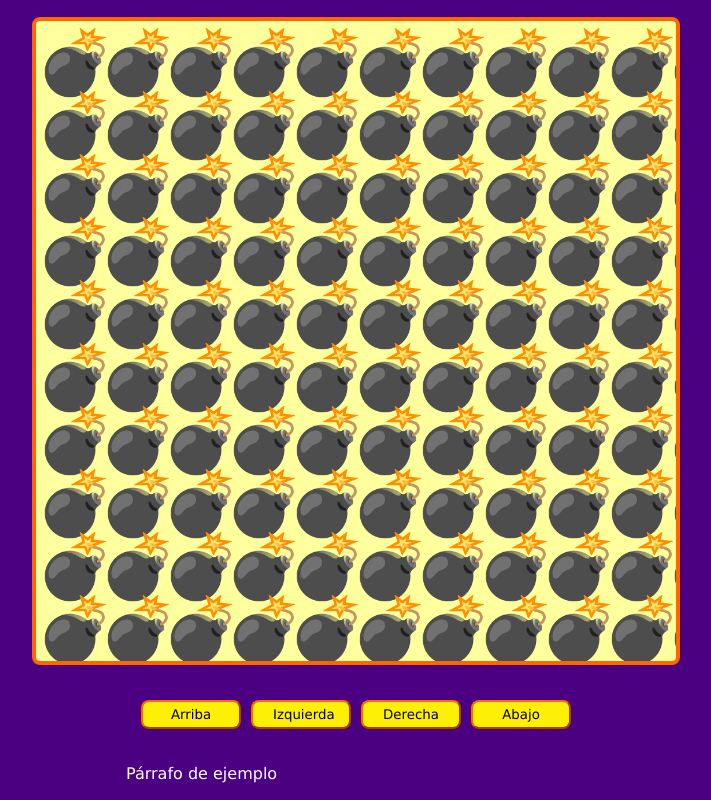
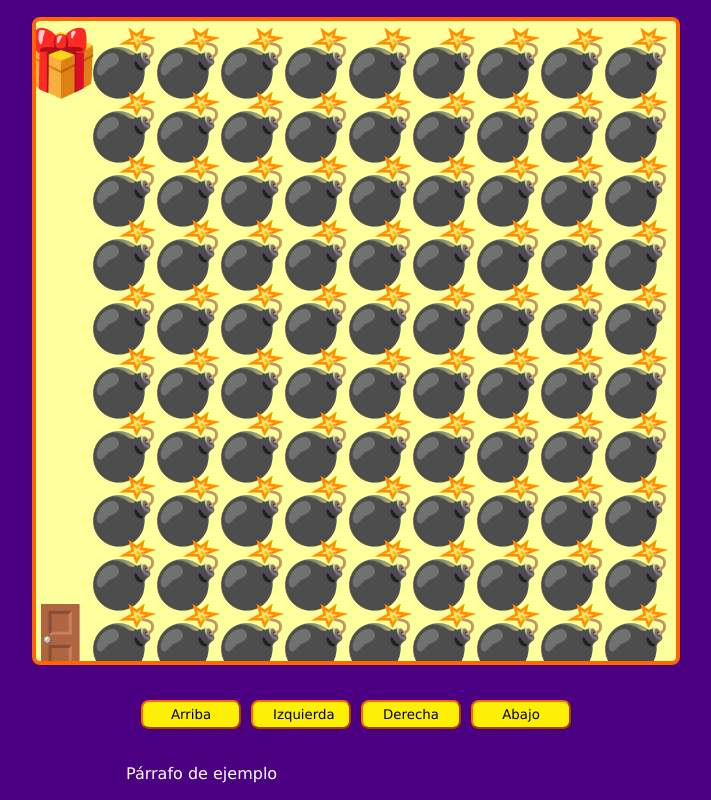
Before and after one commit to creativoo/taller-practico-javascript-videogame, a plain HTML site: page index.html in a window 1280 px wide. Shown: the whole page, without its empty margins (284-995 px from the left). Drawn offline with Linux system fonts and the light colour scheme.

Commit message:
modificando la legibilidad del js

```diff
--- a/game.js
+++ b/game.js
@@ -1,50 +1,50 @@
-const canvas = document.querySelector("#game");
-const game = canvas.getContext ("2d");
+const canvas = document.querySelector('#game');
+const game = canvas.getContext('2d');
 
 let canvasSize;
 let elementsSize;
 
-window.addEventListener("load", setCanvasSize);
-window.addEventListener("resize", setCanvasSize);
+window.addEventListener('load', setCanvasSize);
+window.addEventListener('resize', setCanvasSize);
 
-function setCanvasSize () {
+function setCanvasSize() {
+  if (window.innerHeight > window.innerWidth) {
+    canvasSize = window.innerWidth * 0.8;
+  } else {
+    canvasSize = window.innerHeight * 0.8;
+  }
 
-    if (window.innerHeight > window.innerWidth) {
-        canvasSize = window.innerWidth * 0.8;
-    } else {
-        canvasSize = window.innerHeight * 0.8;
-    }
+  canvas.setAttribute('width', canvasSize);
+  canvas.setAttribute('height', canvasSize);
 
-    canvas.setAttribute ("width", canvasSize);
-    canvas.setAttribute ("height", canvasSize);
-    elementsSize = (canvasSize / 10) -1;
+  elementsSize = canvasSize / 10;
 
-    startGame();
+  startGame();
 }
 
-function startGame () {
+function startGame() {
+  console.log({ canvasSize, elementsSize });
 
-    console.log ({canvasSize, elementsSize});
+  game.font = elementsSize + 'px Verdana';
+  game.textAlign = 'end';
 
-    game.font = elementsSize + "px Verdana";
-    game.textAlign = "";
+  const map = maps[0];
+  const mapRows = map.trim().split('\n');
+  const mapRowCols = mapRows.map(row => row.trim().split(''));
+  console.log({map, mapRows, mapRowCols});
 
-    for (let i=0; i <= 10; i++) {
-        for (let z = 1 ; z < 11; z++) {
-            game.fillText(emojis["X"], elementsSize * i, elementsSize * z)
-        }
-    }
+  mapRowCols.forEach ((row, rowI) => {
+    row.forEach((col, colI) => {
+      const emoji = emojis[col];
+      const posX = elementsSize * (colI + 1);
+      const posY = elementsSize * (rowI + 1);
+      game.fillText(emoji, posX, posY);
+    });
+  });
 
-
-    // window.innerHeight
-    // window.innerWidth
-
-    // game.fillRect(0,50,100,100); // De que punto partirá el cuadrado y cuanto medirá (x=0, y=0, tamaño x=100, y=100)
-    // game.clearRect (50,50,50,50); // Sirve para borrar el rectángulo.
-    // game.clearRect ()
-
-    // game.font = "25px Verdana";
-    // game.fillStyle = "purple";
-    // game.textAlign = "center"; // inicia o termina el texto en la acción aplicada si aplicas "End" terminará en el fillText indicado (25,25).
-    // game.fillText("Platzi", 25,25);
+//  for (let row = 1; row <= 10; row++) {
+//    for (let col = 1; col <= 10; col++) {
+//      game.fillText(emojis[mapRowCols[row - 1][col - 1]], elementsSize * col, elementsSize * row);
+//    }
+//  }
 }
--- a/index.html
+++ b/index.html
@@ -4,27 +4,23 @@
     <meta charset="UTF-8">
     <meta http-equiv="X-UA-Compatible" content="IE=edge">
     <meta name="viewport" content="width=device-width, initial-scale=1.0">
-    <link rel="stylesheet" href="styles.css">
-    <title>Platzriv - Jueguito Online de carreras y calaveras</title>
+    <link rel="stylesheet" href="./styles.css">
+    <title>Platzriv - Jueguito online de carreras y calaveras</title>
 </head>
 <body>
     <div class="game-container">
         <canvas id="game"></canvas>
-
     <div class="btns">
         <button id="up">Arriba</button>
         <button id="left">Izquierda</button>
         <button id="right">Derecha</button>
         <button id="down">Abajo</button>
     </div>
-
     <div class="messages">
-            <!--TODO-->
         <p>Párrafo de ejemplo</p>
     </div>
 </div>
-
-    <script src="maps.js"></script>
-    <script src="game.js"></script>
+    <script src="./maps.js"></script>
+    <script src="./game.js"></script>
 </body>
 </html>
--- a/styles.css
+++ b/styles.css
@@ -38,6 +38,7 @@
     padding: 5px 20px;
     width: 100px;
   }
+
   button:not(:last-child) {
     margin-right: 10px;
   }
```
Also changed, not shown: maps.js (indentation only). Lines whose indentation alone changed are shown as unchanged.
